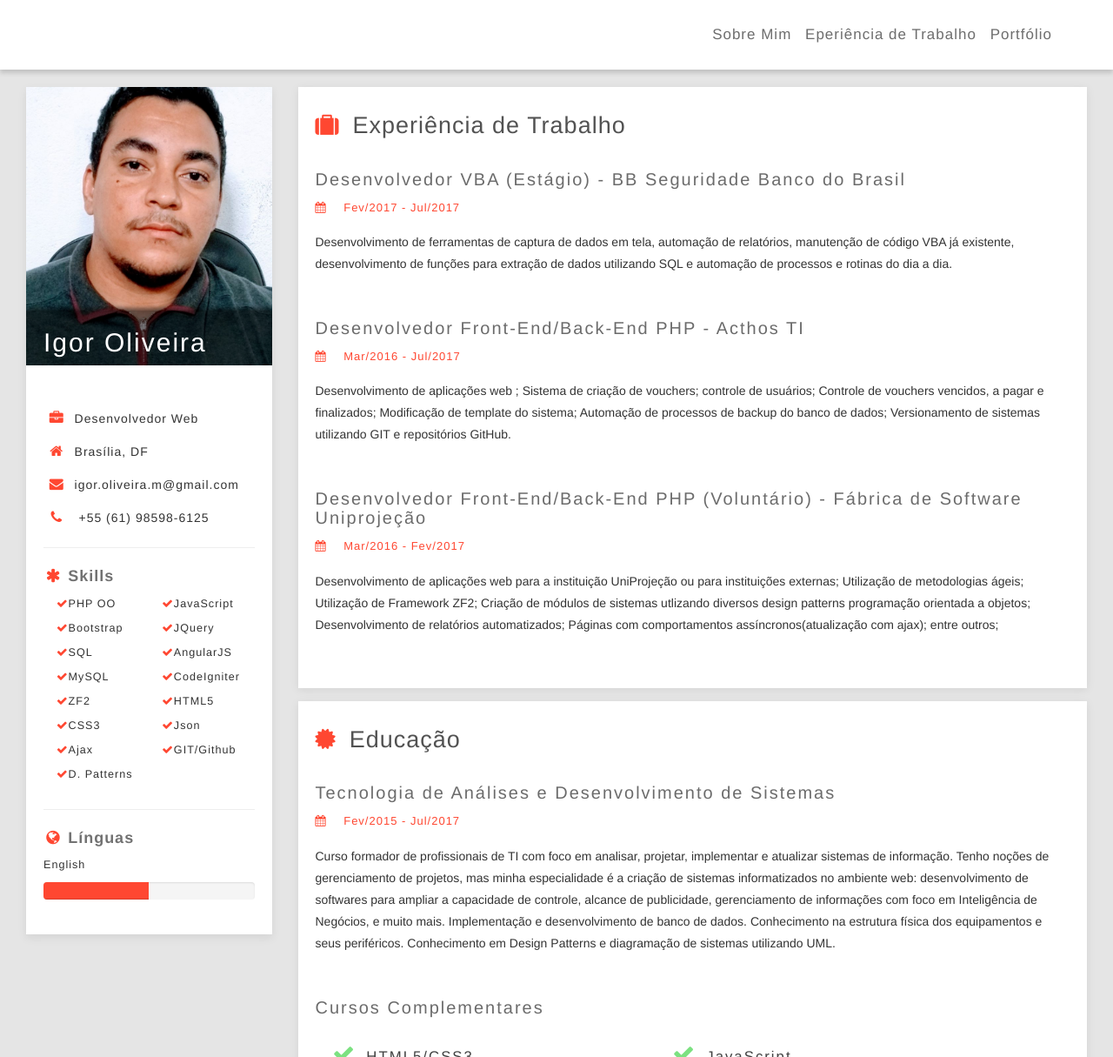
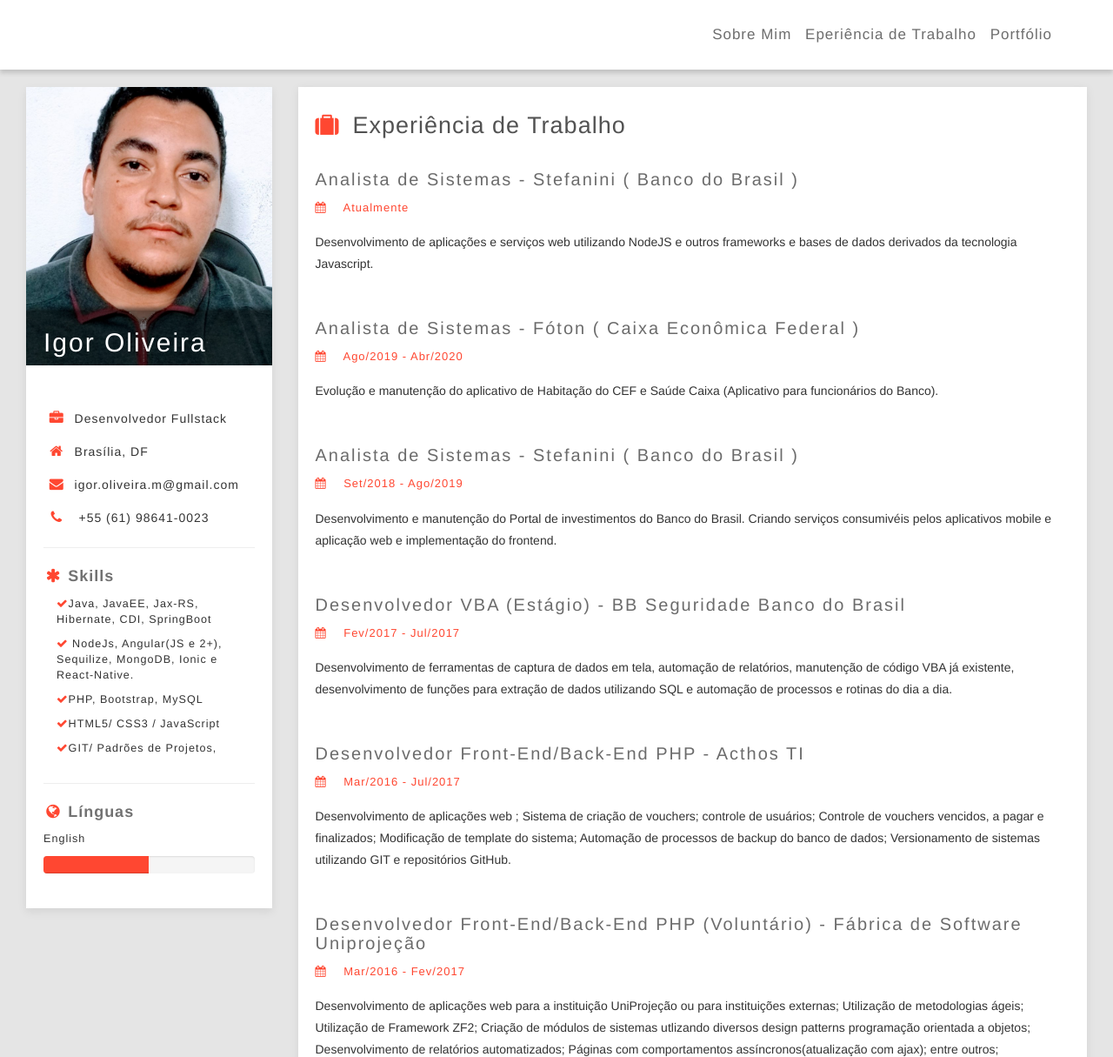
Before and after one commit to igoromp/igoromp.github.io, a plain HTML site: page index.html in a window 1280 px wide. Shown: the top 1215 px of the page at 87% size. Drawn offline with nearby package versions, Linux system fonts and the light colour scheme; a script that the page names is missing.

Commit message:
Atualizacao teste da pagina github

```diff
--- a/index.html
+++ b/index.html
@@ -66,7 +66,7 @@
 					<div class="user-info">
 						<p class="user-name">Igor Oliveira Mota Pires</p>
 						<p>
-							<i class="fa fa-briefcase fa-fw"></i>Desenvolvedor Web
+							<i class="fa fa-briefcase fa-fw"></i>Desenvolvedor Fullstack
 						</p>
 						<p>
 							<i class="fa fa-home fa-fw"></i>Brasília, DF</p>
@@ -75,58 +75,35 @@
           				</p>
           				<p>
           					<i class="fa fa-phone fa-fw"></i>
-          					+55 (61) 98598-6125
+          					+55 (61) 98641-0023
           				</p>
 					</div>
 					<hr>
 					<!-- USER SKILLS -->
 					<div class="user-skills">
 						<p class="user-skills-title"><b><i class="fa fa-asterisk fa-fw"></i>Skills</b></p>
-						<div class="col-md-6 col-sm-12 col-xs-12 col-lg-6">
-							<p><i class="fa fa-check"></i>PHP OO</p>
+						<div class="col-md-12 col-sm-12 col-xs-12 col-lg-12">
+							<p><i class="fa fa-check"></i>Java, JavaEE, Jax-RS, Hibernate, CDI, SpringBoot</p>
 						</div>
-						<div class="col-md-6 col-sm-6 col-xs-6 col-lg-6">
-							<p><i class="fa fa-check"></i>JavaScript</p>
+						<div class="col-md-12 col-sm-12 col-xs-12 col-lg-12">
+							<p>
+								<i class="fa fa-check"></i>
+								NodeJs, Angular(JS e 2+), Sequilize, MongoDB, Ionic e
+								React-Native.</p>
 						</div>
-						<div class="col-md-6 col-sm-6 col-xs-6 col-lg-6">
-							<p><i class="fa fa-check"></i>Bootstrap</p>
+
+						<div class="col-md-12 col-sm-12 col-xs-12 col-lg-12">
+							<p><i class="fa fa-check"></i>PHP, Bootstrap, MySQL</p>
 						</div>
-						<div class="col-md-6 col-sm-6 col-xs-6 col-lg-6">
-							<p><i class="fa fa-check"></i>JQuery</p>
+
+						<div class="col-md-12 col-sm-12 col-xs-12 col-lg-12">
+							<p><i class="fa fa-check"></i>HTML5/ CSS3 / JavaScript</p>
 						</div>
-						<div class="col-md-6 col-sm-6 col-xs-6 col-lg-6">
-							<p><i class="fa fa-check"></i>SQL</p>
+
+						<div class="col-md-12 col-sm-12 col-xs-12 col-lg-12">
+							<p><i class="fa fa-check"></i>GIT/ Padrões de Projetos, </p>
 						</div>
-						<div class="col-md-6 col-sm-6 col-xs-6 col-lg-6">
-							<p><i class="fa fa-check"></i>AngularJS</p>
-						</div>
-						<div class="col-md-6 col-sm-6 col-xs-6 col-lg-6">
-							<p><i class="fa fa-check"></i>MySQL</p>
-						</div>
-						<div class="col-md-6 col-sm-6 col-xs-6 col-lg-6">
-							<p><i class="fa fa-check"></i>CodeIgniter</p>
-						</div>
-						<div class="col-md-6 col-sm-6 col-xs-6 col-lg-6">
-							<p><i class="fa fa-check"></i>ZF2</p>
-						</div>
-						<div class="col-md-6 col-sm-6 col-xs-6 col-lg-6">
-							<p><i class="fa fa-check"></i>HTML5</p>
-						</div>
-						<div class="col-md-6 col-sm-6 col-xs-6 col-lg-6">
-							<p><i class="fa fa-check"></i>CSS3</p>
-						</div>
-						<div class="col-md-6 col-sm-6 col-xs-6 col-lg-6">
-							<p><i class="fa fa-check"></i>Json</p>
-						</div>
-						<div class="col-md-6 col-sm-6 col-xs-6 col-lg-6">
-							<p><i class="fa fa-check"></i>Ajax</p>
-						</div>
-						<div class="col-md-6 col-sm-6 col-xs-6 col-lg-6">
-							<p><i class="fa fa-check"></i>GIT/Github</p>
-						</div>
-						<div class="col-md-6 col-sm-6 col-xs-6 col-lg-6">
-							<p><i class="fa fa-check"></i>D. Patterns</p>
-						</div>
+
 					</div>
 					<dic class="clearfix"></dic>
 					<!-- USER SKILLS END -->
@@ -148,9 +125,33 @@
 
 
 				<div class="card-wrapper col-md-8 col-sm-9 col-xs-12 col-lg-9">
+
 					<!-- CARD INIT -->
 				<div class="card">
 					<h2 class="card-title"><i class="fa fa-suitcase"></i>Experiência de Trabalho</h2>
+
+					<h5 class="card-sub-title">Analista de Sistemas - Stefanini ( Banco do Brasil )</h5>
+					<h6 class="card-sub-date"><i class="fa fa-calendar"></i>
+					Atualmente
+					</h6>
+					<p class="card-content">Desenvolvimento de aplicações e serviços web utilizando NodeJS e outros frameworks e bases de dados
+						derivados  da tecnologia Javascript.
+					</p>
+
+					<h5 class="card-sub-title">Analista de Sistemas - Fóton ( Caixa Econômica Federal )</h5>
+					<h6 class="card-sub-date"><i class="fa fa-calendar"></i>
+					Ago/2019 - Abr/2020
+					</h6>
+					<p class="card-content">Evolução e manutenção do aplicativo de Habitação do CEF e Saúde Caixa (Aplicativo para funcionários do Banco).</p>
+
+
+					<h5 class="card-sub-title">Analista de Sistemas - Stefanini ( Banco do Brasil )</h5>
+					<h6 class="card-sub-date"><i class="fa fa-calendar"></i>
+					Set/2018 - Ago/2019
+					</h6>
+					<p class="card-content">Desenvolvimento e manutenção do Portal de investimentos do Banco do Brasil.
+						Criando serviços consumivéis pelos aplicativos mobile e aplicação web e implementação do frontend.</p>
+
 
 					<h5 class="card-sub-title">Desenvolvedor VBA (Estágio) - BB Seguridade Banco do Brasil</h5>
 					<h6 class="card-sub-date"><i class="fa fa-calendar"></i>
```
Also changed, not shown: 1 other file.
